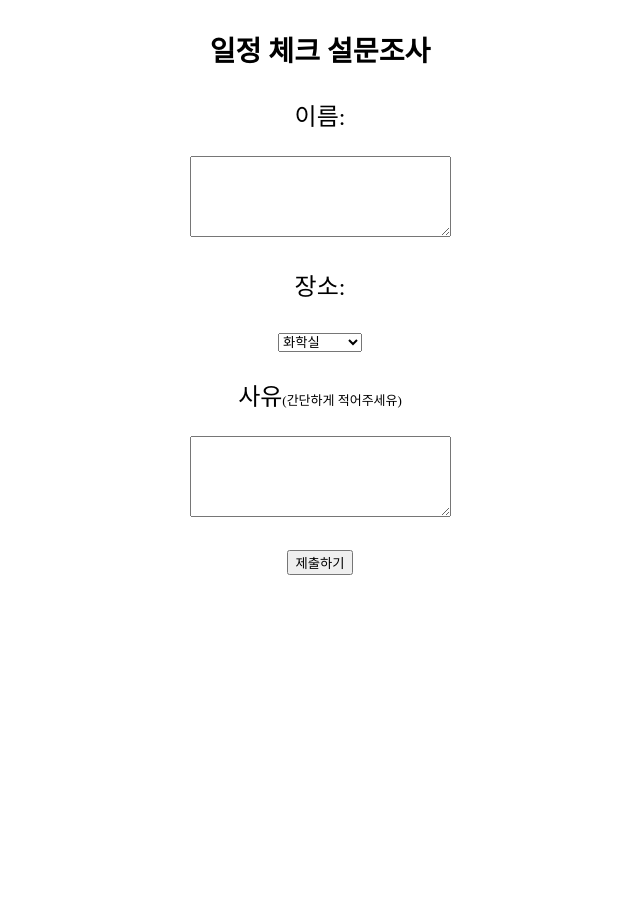
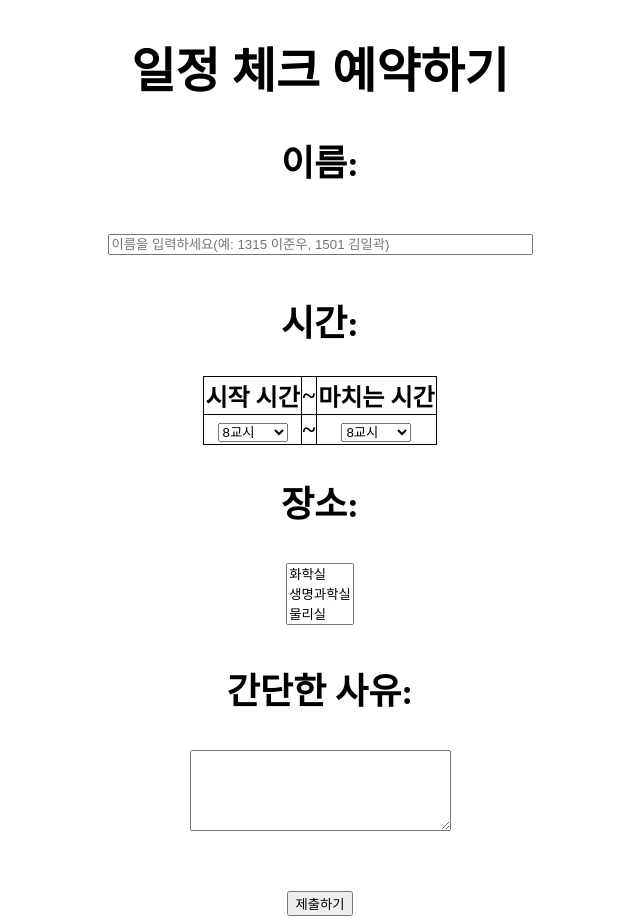
Before and after one commit to pythonalism/pythonalism.github.io, a plain HTML site: page index.html in a window 1280 px wide. Shown: the whole page, without its empty margins (320-960 px from the left). Before the commit the page ends 800 px from the top, so only its background shows below. Drawn offline with Linux system fonts and the light colour scheme.

Commit message:
Update index.html

```diff
--- a/index.html
+++ b/index.html
@@ -1,29 +1,65 @@
 <!DOCTYPE html>
 <html>
+
 <head>
   <meta charset="utf-8">
   <title>오후 일정 예약 사이트</title>
 </head>
+
 <body>
   <font size=5>
   <CENTER>
-    <h3>일정 체크 설문조사</h3>
-      <p>
-      이름:
-      </p>
-    <textarea cols = '30', rows = '5'></textarea>
+    <h1>일정 체크 예약하기</h1>
+
+    <form>
+    <h2>이름:<h2> <input type = 'text' placeholder = '이름을 입력하세요(예: 1315 이준우, 1501 김일곽)' maxlength = '80' size = '50'>
+    <br>
+    <!--textarea cols = '30', rows = '5'--><!--/textarea-->
+
     <p>
-    장소:
+    <h2>시간:</h2>
     </p>
-    <select>
+    <style>
+    table, td, th{border:1px solid black; border-collapse:collapse;}
+    </style>
+    <table>
+      <tr>
+        <th>시작 시간</th>
+        <th>~</th>
+        <th>마치는 시간</th>
+      </tr>
+      <tr>
+        <th>
+          <select>
+          <option>8교시</option>
+          <option>9교시</option>
+          <option>1차 야자</option>
+          </select>
+        </th>
+        <th>~</th>
+        <th>
+          <select>
+            <option>8교시</option>
+            <option>9교시</option>
+            <option>1차 야자</option>
+            </select>
+        </th>
+      </tr>
+    </table>
+
+    <p>
+    <h2>장소:<h2>
+    </p>
+    <select size="3">
     <option>화학실</option>
     <option>생명과학실</option>
     <option>물리실</option>
+    <option>지구과학실</option>
+    <option>학교밖</option>
     </select>
 
-    <p>
-    사유<font size = 2>(간단하게 적어주세유)</font></br>
-    </p>
+    <p>간단한 사유:</p>
+
     <p>
     <textarea cols = '30', rows = '5'></textarea>
     </p>
```
